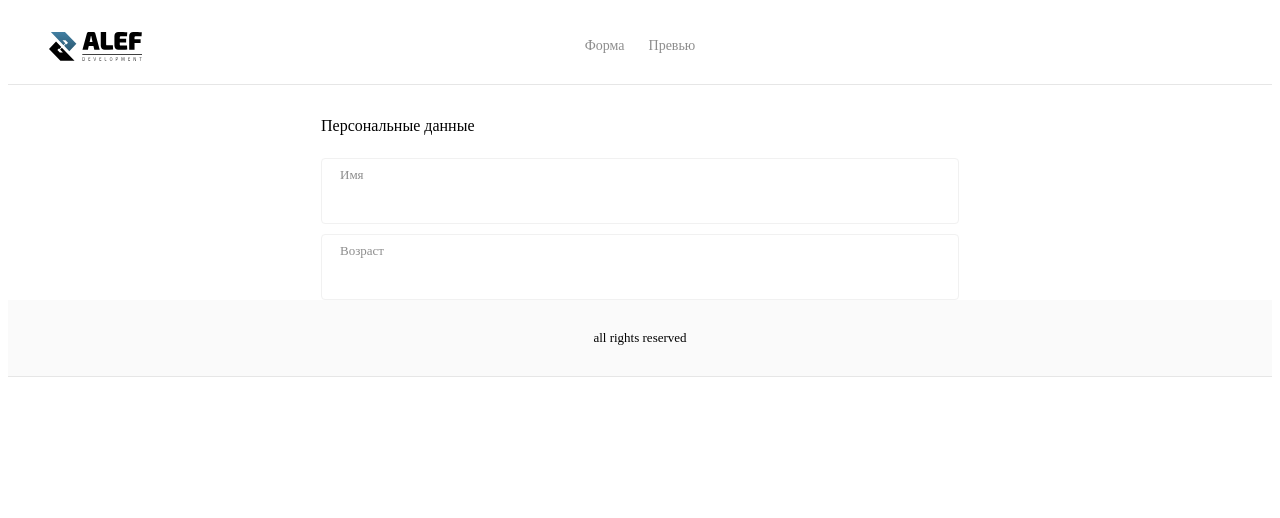
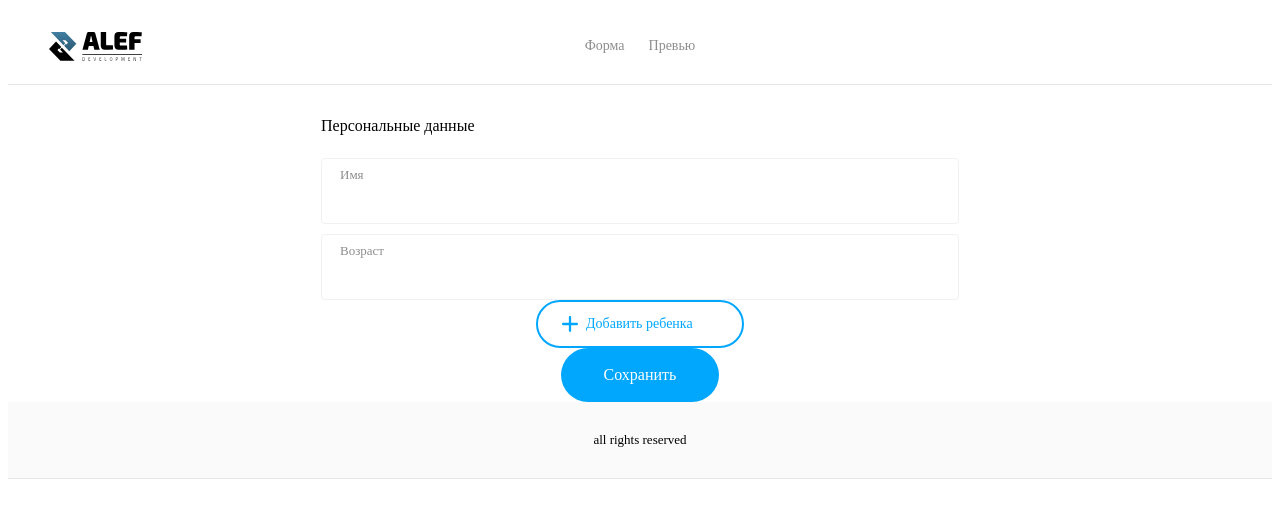
Before and after one commit to DerkachDiana/Alef, a Vue app: page / in a window 1280 px wide. Shown: the top 518 px of the page. Built offline with nearby package versions, Linux system fonts and the light colour scheme.

Commit message:
add AddButtonComponent and SaveButtonComponent, start ChildCard and DeleteButtonComponent

```diff
--- a/src/App.vue
+++ b/src/App.vue
@@ -7,6 +7,8 @@
         <InputComponent width="616px" inputValue="Имя" input-type="text"></InputComponent>
         <InputComponent width="616px" input-value="Возраст" input-type="text"></InputComponent>
       </div>
+      <AddButtonComponent text="Добавить ребенка"></AddButtonComponent>
+      <SaveButton text="Сохранить"></SaveButton>
     </div>
   </div>
   <FooterComponent/>
@@ -16,8 +18,10 @@ import HeaderComponent from './components/HeaderComponent'
 import FooterComponent from './components/FooterComponent'
 import TitleComponent from './components/TitleComponent'
 import InputComponent from './components/InputComponent'
+import AddButtonComponent from './components/AddButtonComponent'
+import SaveButton from './components/SaveButton'
 export default {
-  components: { InputComponent, TitleComponent, FooterComponent, HeaderComponent }
+  components: { SaveButton, AddButtonComponent, InputComponent, TitleComponent, FooterComponent, HeaderComponent }
 }
 </script>
 <style>
--- a/src/components/AddButtonComponent.vue
+++ b/src/components/AddButtonComponent.vue
@@ -1,13 +1,40 @@
 <template>
-
+  <div class="button">
+    <div class="button__plus"><img src="../assets/plus.svg"> </div>
+    <div class="button__text">{{text}}</div>
+  </div>
 </template>
 
 <script>
 export default {
-  name: 'AddButtonComponent'
+  name: 'AddButtonComponent',
+  props: {
+    text: String
+  }
 }
 </script>
 
 <style scoped>
-
+  .button {
+    display: flex;
+    flex-direction: row;
+    align-items: center;
+    padding: 10px 20px;
+    width: 164px;
+    height: 24px;
+    border-style: solid;
+    border-color: #01A7FD;
+    border-radius: 45px;
+    border-width: 2px;
+    gap: 4px;
+  }
+  .button__text {
+    font-family: Montserrat, serif;
+    font-size: 14px;
+    font-weight: 400;
+    color: #01A7FD;
+  }
+  .button__plus {
+    height: 24px;
+  }
 </style>
--- /dev/null
+++ b/src/components/SaveButton.vue
@@ -0,0 +1,31 @@
+<template>
+  <div class="button">
+    {{text}}
+  </div>
+</template>
+
+<script>
+export default {
+  name: 'SaveButton',
+  props: {
+    text: String
+  }
+}
+</script>
+
+<style scoped>
+  .button {
+    display: flex;
+    align-items: center;
+    justify-content: center;
+    width: 118px;
+    height: 34px;
+    padding: 10px 20px;
+    background-color: #01A7FD;
+    color: white;
+    border-radius: 40px;
+    font-family: Montserrat, serif;
+    font-weight: 400;
+    line-height: 78px;
+  }
+</style>
```
Also changed, not shown: src/components/ChildCard.vue (added, +29 -0 lines), src/components/DeleteButtonComponent.vue (added, +13 -0 lines), src/assets/plus.svg (added).
